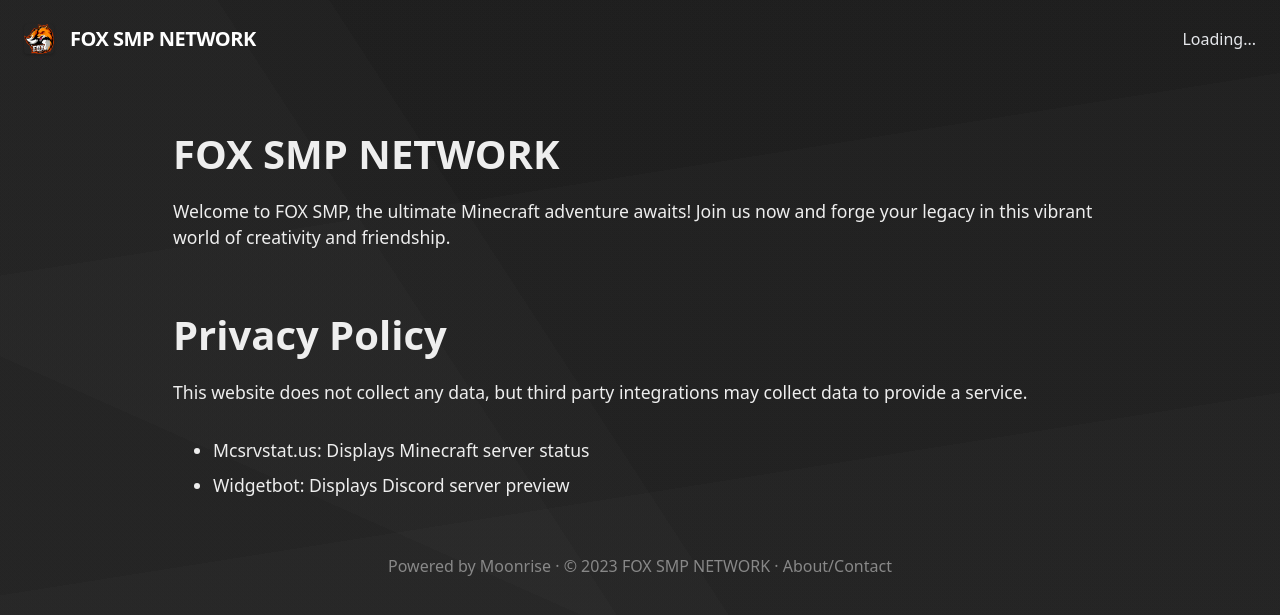
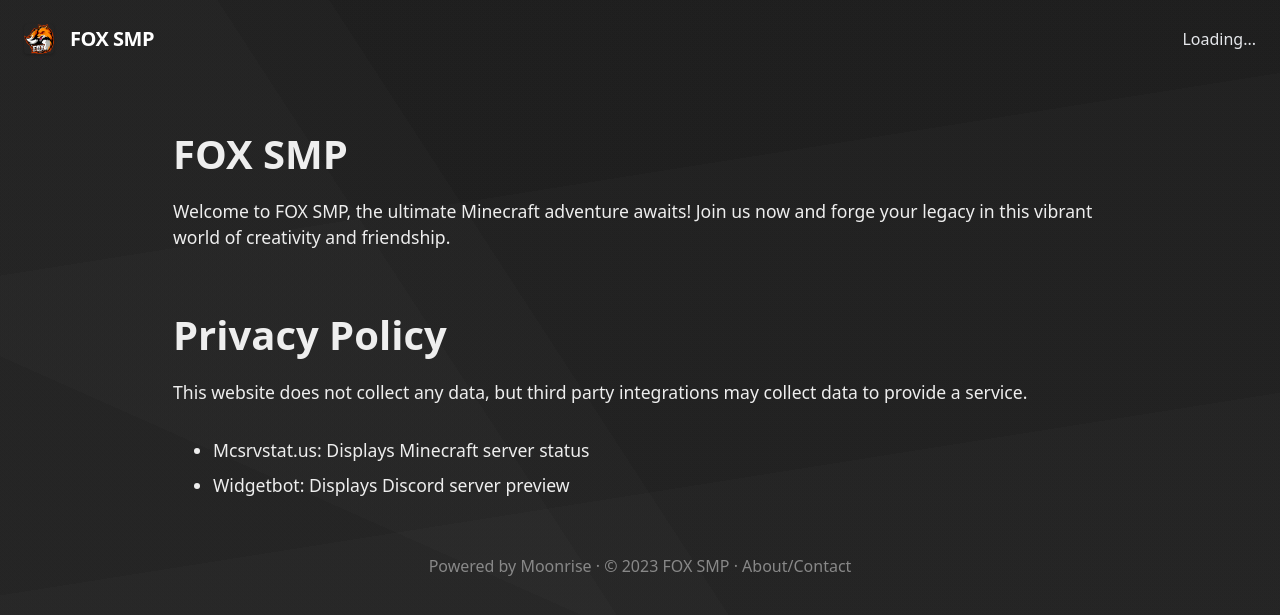
Before and after one commit to pranav158/foxsmp, a Jekyll site: the page built from docs/about.md, in a window 1280 px wide. Shown: the top 615 px of the page. Built offline with Jekyll 4.4.1, drawn with Linux system fonts in a browser that asks for light colours; our own code applies the rules of GitHub Pages for plain Markdown files.

Commit message:
Update _config.yml

```diff
--- a/docs/_config.yml
+++ b/docs/_config.yml
@@ -11,7 +11,7 @@ showinSearchEngines: true
 
 
 # Set basic server info
-serverName: FOX SMP NETWORK
+serverName: FOX SMP
 serverDescription: A Minecraft server where we have lots of fun!
 serverIP: play.foxsmp.in
 useBedrockForOnlineStatus: false
```
